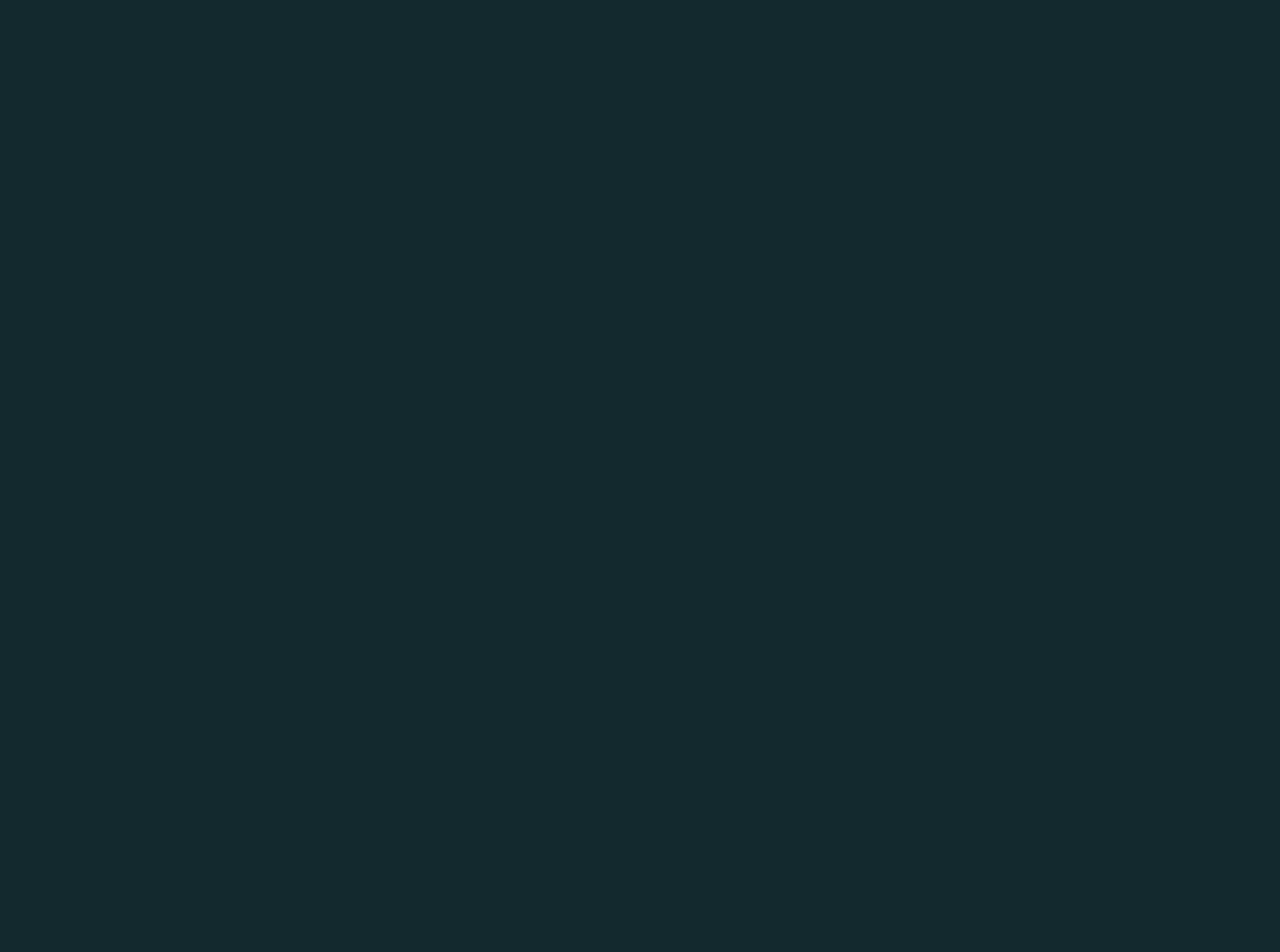
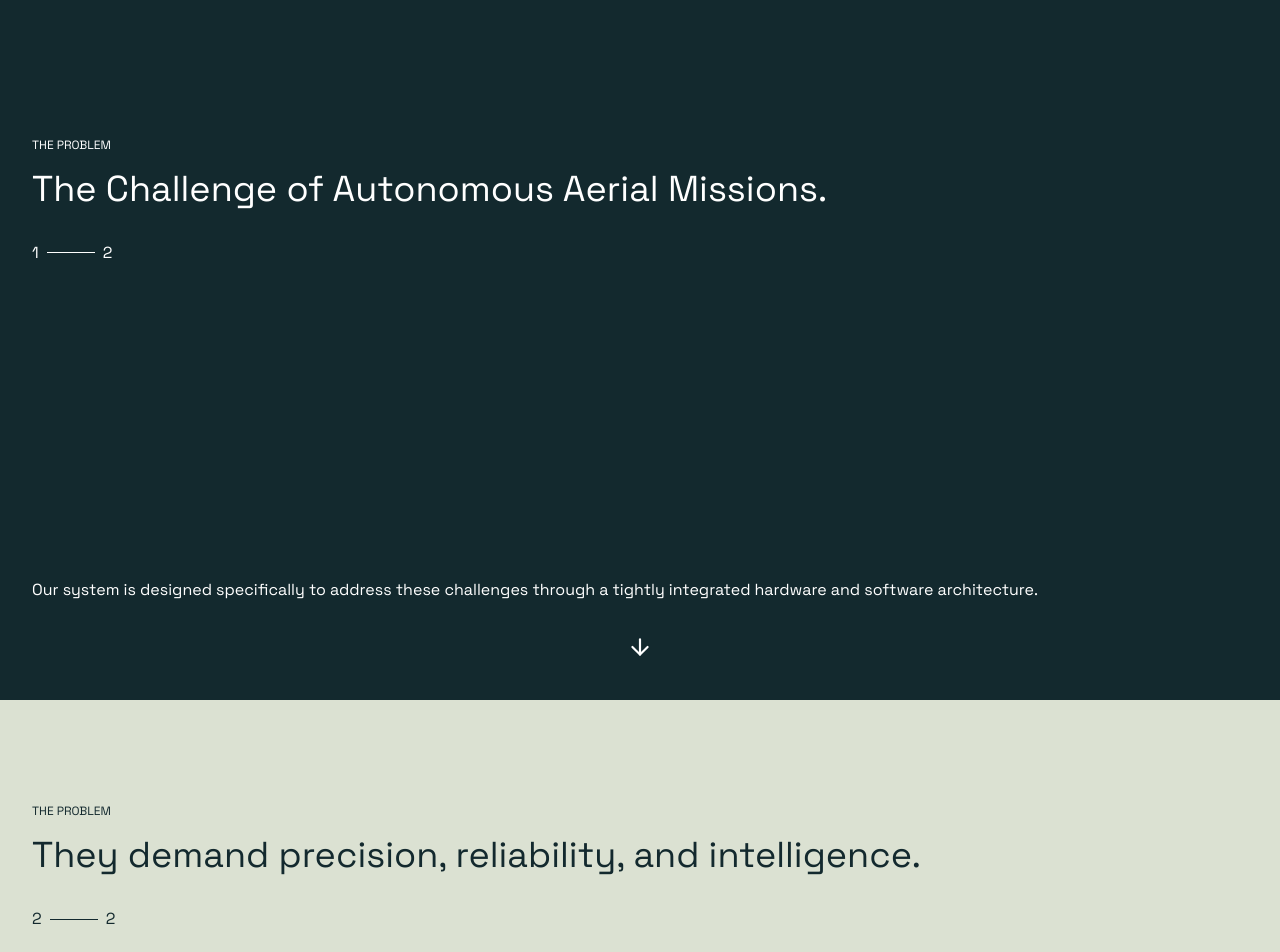
Before and after one commit to Ah-Ibrahim/alex-eagles-v2, a React (Vite) app: page /vehicles in a window 1280 px wide. Shown: the part 900-1852 px from the top of the page. Before the commit the page ends 800 px from the top, so only its background shows below. Built offline with nearby package versions, Linux system fonts and the light colour scheme.

Commit message:
feat: add problems sections

```diff
--- /dev/null
+++ b/src/features/vehicles/components/problem-1.tsx
@@ -0,0 +1,27 @@
+import { ArrowDown } from "lucide-react";
+
+function Problem1() {
+  return (
+    <section className="h-dvh text-white">
+      <div className="pt-[12vh] pb-10 section-inline-padding h-full problem-grid items-end gap-y-8">
+        <div className="space-y-4">
+          <div className="uppercase text-xs">The problem</div>
+          <div className="text-4xl">
+            The Challenge of Autonomous Aerial Missions.
+          </div>
+        </div>
+        <div className="self-start flex items-center gap-x-2">
+          1 <div className="w-12 h-px bg-current"></div> 2
+        </div>
+        <div>
+          Our system is designed specifically to address these challenges
+          through a tightly integrated hardware and software architecture.
+        </div>
+        <div className="justify-self-center">
+          <ArrowDown size={26} />
+        </div>
+      </div>
+    </section>
+  );
+}
+export default Problem1;
--- /dev/null
+++ b/src/features/vehicles/components/problem-2.tsx
@@ -0,0 +1,25 @@
+import drone from "@/assets/images/drone.png";
+
+function Problem2() {
+  return (
+    <section className="h-dvh bg-bg-secondary text-text-secondary">
+      <div className="pt-[12vh] pb-10 section-inline-padding h-full problem-grid items-end gap-y-8">
+        <div className="space-y-4">
+          <div className="uppercase text-xs">The problem</div>
+          <div className="text-4xl">
+            They demand precision, reliability, and intelligence.
+          </div>
+        </div>
+        <div className="self-start flex items-center gap-x-2">
+          2 <div className="w-12 h-px bg-current"></div> 2
+        </div>
+        <div className="justify-self-center">
+          <figure>
+            <img src={drone} alt="Drone image" className="drop-shadow-2xl" />
+          </figure>
+        </div>
+      </div>
+    </section>
+  );
+}
+export default Problem2;
--- a/src/index.css
+++ b/src/index.css
@@ -51,6 +51,11 @@
       animation: marqueeAnimation 7s linear infinite;
     }
   }
+
+  .problem-grid {
+    display: grid;
+    grid-template-rows: auto auto auto minmax(0, max-content);
+  }
 }
 
 @keyframes marqueeAnimation {
--- a/src/pages/vehicles-page.tsx
+++ b/src/pages/vehicles-page.tsx
@@ -1,5 +1,7 @@
+import Problem1 from "@/features/vehicles/components/problem-1";
 import Navbar from "../components/layout/navbar";
 
+import Problem2 from "@/features/vehicles/components/problem-2";
 import Hero from "../features/vehicles/components/hero";
 
 function VehiclesPage() {
@@ -8,6 +10,8 @@ function VehiclesPage() {
       <Navbar />
       <main>
         <Hero />
+        <Problem1 />
+        <Problem2 />
       </main>
     </div>
   );
```
